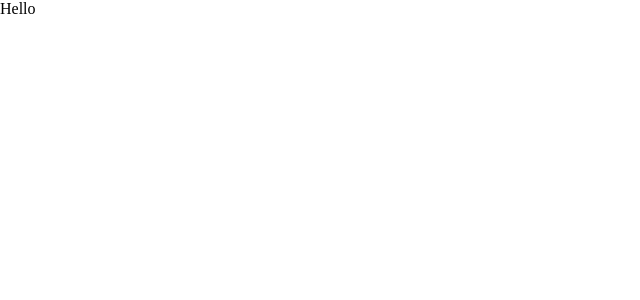
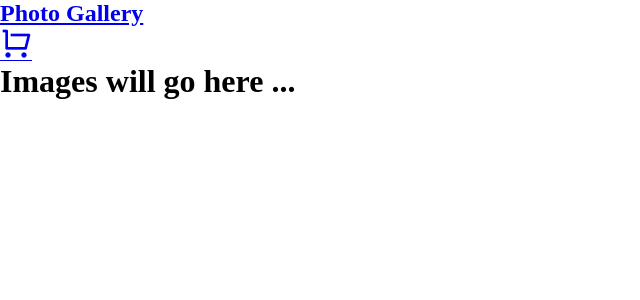
Before and after one commit to 88Hannah/react-shopping-basket, a React (Create React App) app: page / in a window 1280 px wide. Shown: the top 300 px of the page, without its empty margins (0-640 px from the left). Built offline with nearby package versions, Linux system fonts and the light colour scheme.

Commit message:
react-router-dom installed basic setup working

```diff
--- a/package.json
+++ b/package.json
@@ -8,6 +8,7 @@
     "@testing-library/user-event": "^7.2.1",
     "react": "^16.13.1",
     "react-dom": "^16.13.1",
+    "react-router-dom": "^5.2.0",
     "react-scripts": "3.4.1"
   },
   "scripts": {
--- a/public/index.html
+++ b/public/index.html
@@ -14,6 +14,11 @@
     <link rel="manifest" href="%PUBLIC_URL%/manifest.json" />
 
     <title>Purchase Photos</title>
+
+    <link href="https://fonts.googleapis.com/css?family=Oswald&display=swap" rel="stylesheet">
+    <link href="https://cdn.jsdelivr.net/npm/remixicon@2.3.0/fonts/remixicon.css" rel="stylesheet">
+
+
   </head>
   <body>
     <noscript>You need to enable JavaScript to run this app.</noscript>
--- a/src/App.js
+++ b/src/App.js
@@ -1,11 +1,29 @@
 import React from 'react';
+import {Switch, Route} from 'react-router-dom';
+
+import Header from './components/Header';
+import Cart from './pages/Cart';
+import Photos from './pages/Photos';
 
 function App() {
   return (
     <div>
-      <p>Hello</p>
+      <Header />
+
+      <Switch>
+
+        <Route exact path="/">
+          <Photos />
+        </Route>
+
+        <Route path="/cart">
+          <Cart />
+        </Route>
+
+      </Switch>
+
     </div>
   );
-}
+};
 
 export default App;
--- /dev/null
+++ b/src/components/Header.js
@@ -0,0 +1,21 @@
+import React from 'react';
+import {Link} from 'react-router-dom';
+
+function Header() {
+
+    return (
+
+        <header>
+            <Link to="/">
+                <h2>Photo Gallery</h2>
+            </Link>
+
+            <Link to="/cart">
+                <i className="ri-shopping-cart-line ri-fw ri-2x"></i>
+            </Link>
+        </header>
+
+    );
+};
+
+export default Header;
--- a/src/index.js
+++ b/src/index.js
@@ -1,7 +1,12 @@
 import React from 'react';
 import ReactDOM from 'react-dom';
+import {BrowserRouter as Router} from 'react-router-dom';
+
 import './index.css';
 import App from './App';
 
-ReactDOM.render(<App />, document.getElementById('root')
-);
+ReactDOM.render(
+    <Router>
+        <App />
+    </Router>,
+    document.getElementById('root'));
--- /dev/null
+++ b/src/pages/Cart.js
@@ -0,0 +1,14 @@
+import React from 'react';
+
+function Cart() {
+
+    return (
+
+        <main className="cart-page">
+            <h1>Check Out</h1>
+        </main>
+
+    );
+};
+
+export default Cart;
--- /dev/null
+++ b/src/pages/Photos.js
@@ -0,0 +1,15 @@
+import React from 'react';
+
+function Photos() {
+
+    return (
+
+        <main className="photos">
+            <h1>Images will go here ...</h1>
+        </main>
+
+    );
+
+};
+
+export default Photos;
```
Also changed, not shown: 1 other file (tests, documents, lock files or other folders).
